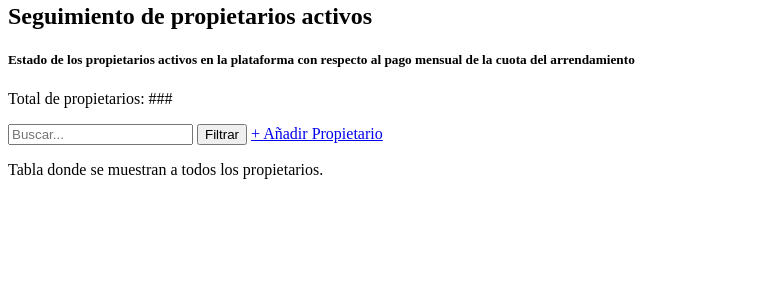
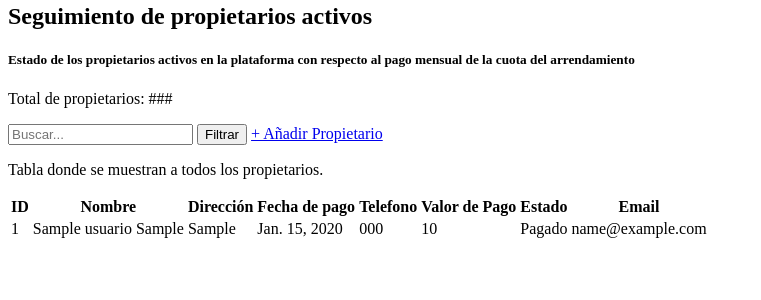
Before and after one commit to juanherrera20/Renta_casa_old, a Django app: page /Analisis/Propietarios/ in a window 1280 px wide. Shown: the part 332-632 px from the top of the page, without its empty margins (0-761 px from the left). Run offline with Django 5.2, Linux system fonts and the light colour scheme; tables that the repository leaves empty hold one stand-in row (values such as "Sample post").

Commit message:
Completa tabla de analisis-Propietarios

```diff
--- a/desarrollo/generar/models.py
+++ b/desarrollo/generar/models.py
@@ -54,6 +54,7 @@ class propietario(models.Model): #Tabla usuarios
     valor_pago = models.IntegerField()
     fecha_pago = models.DateField(max_length = 20)
     tipo_contrato = models.CharField(max_length = 100)
+    habilitarPago = models.IntegerField(default=2)
     obs = models.CharField(max_length = 400)
     urls = []
 
--- a/desarrollo/generar/templates/analisis/propietarios/analisis_propietarios.html
+++ b/desarrollo/generar/templates/analisis/propietarios/analisis_propietarios.html
@@ -42,7 +42,35 @@
     <input type="search" id="buscar" name="buscar" placeholder="Buscar..."> <button name="filtro" id="filtro" value="3">Filtrar</button> <a href="{% url 'addPropietario' %}"> + Añadir Propietario</a>
     <br>
     <p>Tabla donde se muestran a todos los propietarios.</p>
+    <table>
+      <thead>
+          <tr>
+              <th>ID</th>
+              <th>Nombre</th>
+              <th>Dirección</th>
+              <th>Fecha de pago</th>
+              <th>Telefono</th>
+              <th>Valor de Pago</th>
+              <th>Estado</th>
+              <th>Email</th>
+          </tr>
+      </thead>
+      <tbody>
+        {% for usuario, direccion, rango_ids, fechaPago, valorPago, estados in datosUsuario %}
+        <tr>
+            <td>{{ forloop.counter}}</td>
+            <td>{{ usuario.nombre |add:" "|add:usuario.apellido}}</td>
+            <td>{{ direccion }}</td>
+            <td>{{ fechaPago }}</td>
+            <td>{{ usuario.telefono }}</td>
+            <td>{{ valorPago }}</td>
+            <td>{{ estados }}</td>
+            <td>{{ usuario.email }}</td>
 
+        </tr>
+        {% endfor %}
+    </tbody>
+  </table>
 
 
 </body>
--- a/desarrollo/generar/views.py
+++ b/desarrollo/generar/views.py
@@ -44,6 +44,12 @@ diccionarioHabilitar ={
     '1': 'Activo',
     '2': 'Inactivo',
     '3': 'Vacaciones',
+    '4': 'Indefinido',
+}
+diccionarioPago ={
+    '1': 'Pagado',
+    '2': 'Debe',
+    '3': 'No pago',
     '4': 'Indefinido',
 }
 #++++++++++++++++++++++++++++++++++++++++++++++++++++++++++++++++++++++++++++++++
@@ -118,7 +124,7 @@ def inmu(request):
 
 
 def personas_propietarios(request):
-    #Logica para la tabla de propietarios
+    #Logica para la tabla de propietarios-Personas
     objetoUsuario = usuarios.objects.filter(propie_client=1) #Se filtra para saber si son propietarios o clientes
     num_usuarios = objetoUsuario.count()
     rango_ids = range(1, num_usuarios + 1)
@@ -129,21 +135,33 @@ def personas_propietarios(request):
 
 
 def personas_inquilinos(request):
-    #Logica para la tabla de propietarios
+    #Logica para la tabla de Inquilinos-Personas
     objetoUsuario = usuarios.objects.filter(propie_client=2) # Se filtra para saber si son propietarios o clientes
     num_usuarios = objetoUsuario.count()
-    rango_ids = list(range(1, num_usuarios + 1)) # Convertir range en lista y pueda ser iterable
+    rango_ids = list(range(1, num_usuarios + 1)) # Convierte el range en lista y pueda ser iterable
     habilitar = usuarios.objects.filter(propie_client=2).values_list('habilitar', flat=True) # Se filtra solo el campo de 'habilitar'
     estados = [diccionarioHabilitar[str(habilitar_value)] for habilitar_value in habilitar] # Se implementa el diccionarioHabilitar
     usuarios_con_estados = []
-    for usuario, estado in zip(objetoUsuario, estados):
+    for usuario, estado in zip(objetoUsuario, estados): #Enpaquetando variables para que quede en una sola y poder iteraralas
         direccion = usuario.arrendatario_set.first().direccion if usuario.arrendatario_set.exists() else None
         valorCobro = usuario.arrendatario_set.first().valor_cobro if usuario.arrendatario_set.exists() else None
         usuarios_con_estados.append((usuario, estado, direccion, rango_ids, valorCobro))
     return render(request, 'personas/inquilinos/personas_inquilinos.html', {'datosUsuario': usuarios_con_estados})
 
 def analisis_propietarios(request):
-    return render(request, 'analisis/propietarios/analisis_propietarios.html')
+    #Logica para la tabla de propietarios
+    objetoUsuario = usuarios.objects.filter(propie_client=1) # Se filtra para saber si son propietarios o clientes
+    num_usuarios = objetoUsuario.count()
+    rango_ids = list(range(1, num_usuarios + 1)) # Convierte el range en lista y pueda ser iterable
+    usuarios_con_estados = []
+    for usuario in objetoUsuario:
+        direccion = usuario.propietario_set.first().direccion if usuario.propietario_set.exists() else None
+        fechaPago = usuario.propietario_set.first().fecha_pago if usuario.propietario_set.exists() else None
+        valorPago = usuario.propietario_set.first().valor_pago if usuario.propietario_set.exists() else None
+        estadosDiccionario = usuario.propietario_set.first().habilitarPago if usuario.propietario_set.exists() else None
+        estados = diccionarioPago[str(estadosDiccionario)]
+        usuarios_con_estados.append((usuario, direccion, rango_ids, fechaPago, valorPago, estados))
+    return render(request, 'analisis/propietarios/analisis_propietarios.html',{'datosUsuario': usuarios_con_estados})
 
 
 def analisis_inquilinos(request):
```
Also changed, not shown: desarrollo/generar/migrations/0009_propietario_habilitarpago.py (added).
